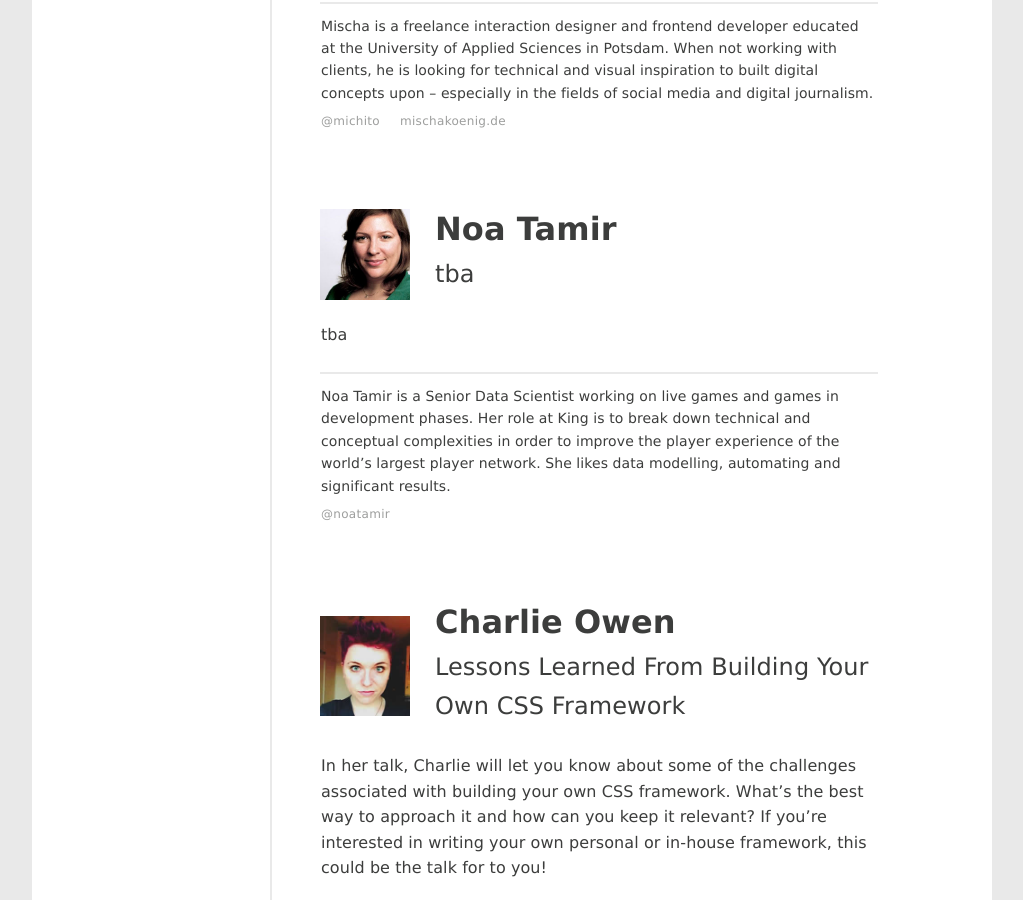
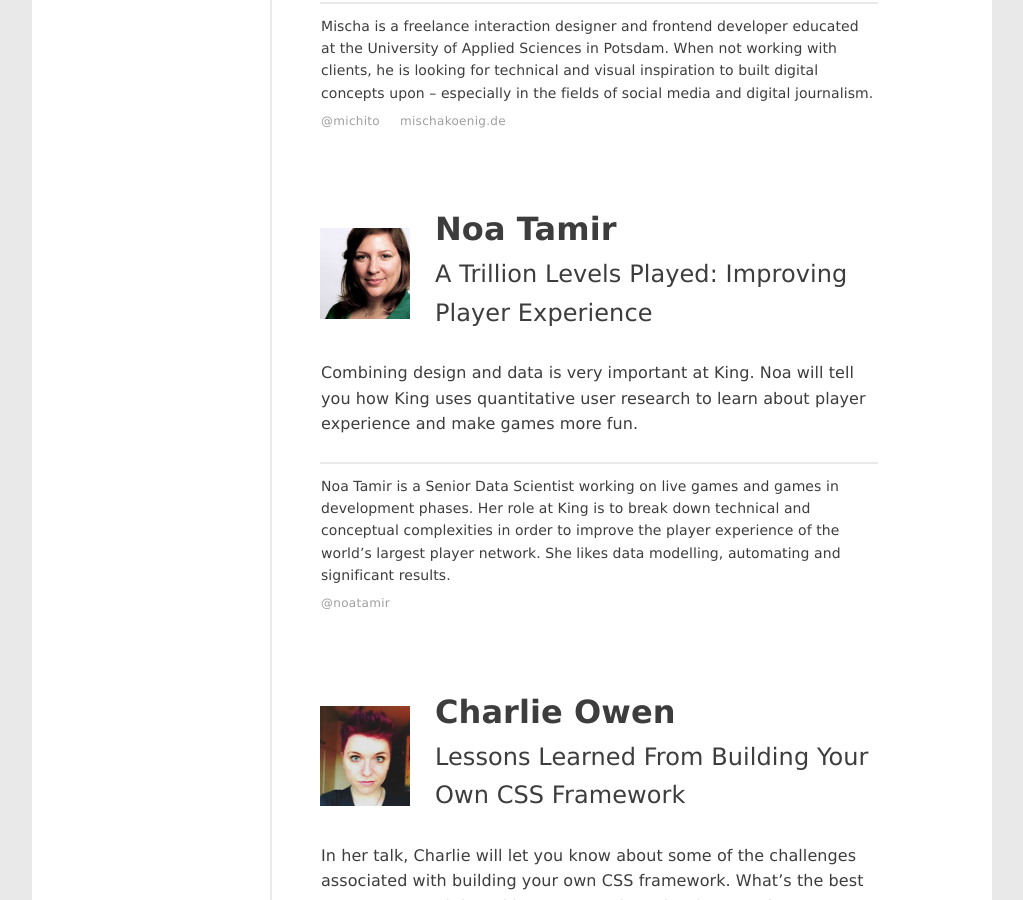
Before and after one commit to upfrontug/upfrontug.github.io, a Jekyll site: the page built from _posts/2016-10-11-meetup.html, in a window 1280 px wide and 900 px high, scrolled down 1515 px. Shown: the whole window, without its empty margins (128-1151 px from the left). Built offline with Jekyll 4.4.1, drawn with Linux system fonts in a browser that asks for light colours; a script that is not in the unit is left out.

Commit message:
add noa's talks

```diff
--- a/_posts/2016-10-11-meetup.html
+++ b/_posts/2016-10-11-meetup.html
@@ -24,9 +24,9 @@
         - url: 'http://www.mischakoenig.de'
           title: 'mischakoenig.de'
     - name: 'Noa Tamir'
-      title: 'tba'
+      title: 'A Trillion Levels Played: Improving Player Experience'
       picture: 'noa-tamir.jpg'
-      desc: 'tba'
+      desc: 'Combining design and data is very important at King. Noa will tell you how King uses quantitative user research to learn about player experience and make games more fun.'
       bio: 'Noa Tamir is a Senior Data Scientist working on live games and games in development phases. Her role at King is to break down technical and conceptual complexities in order to improve the player experience of the world’s largest player network. She likes data modelling, automating and significant results.'
       links:
         - url: 'https://twitter.com/noatamir'
```
